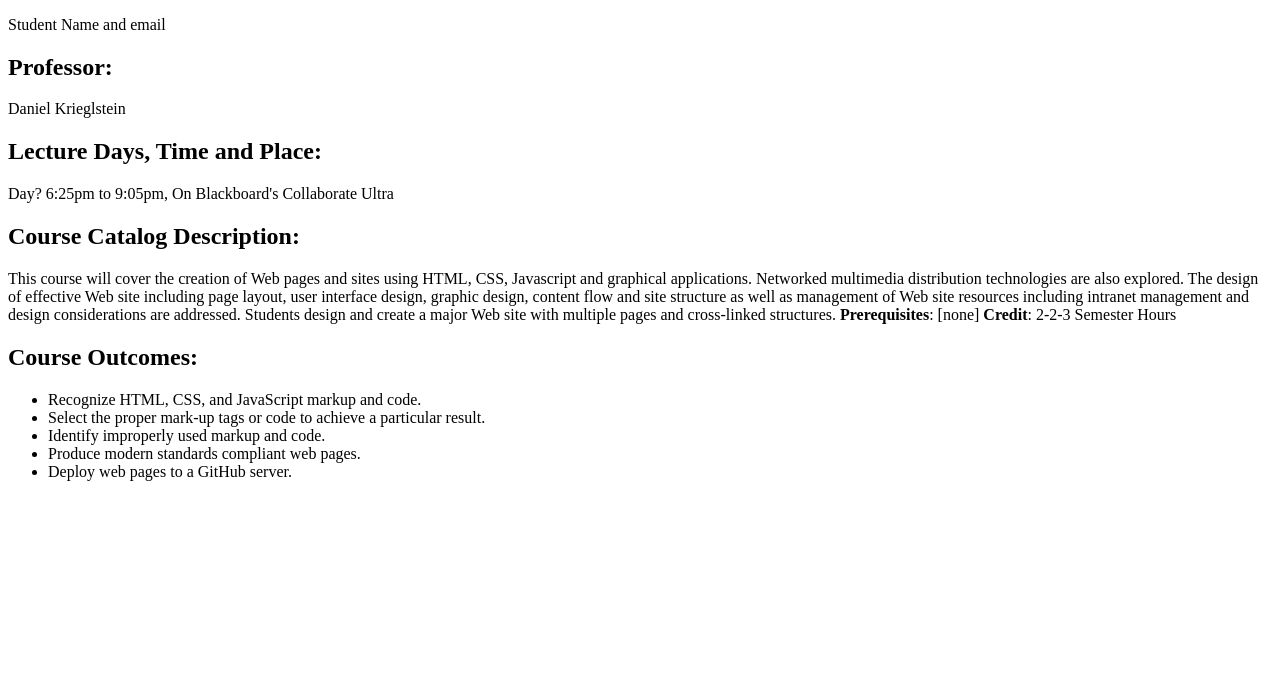
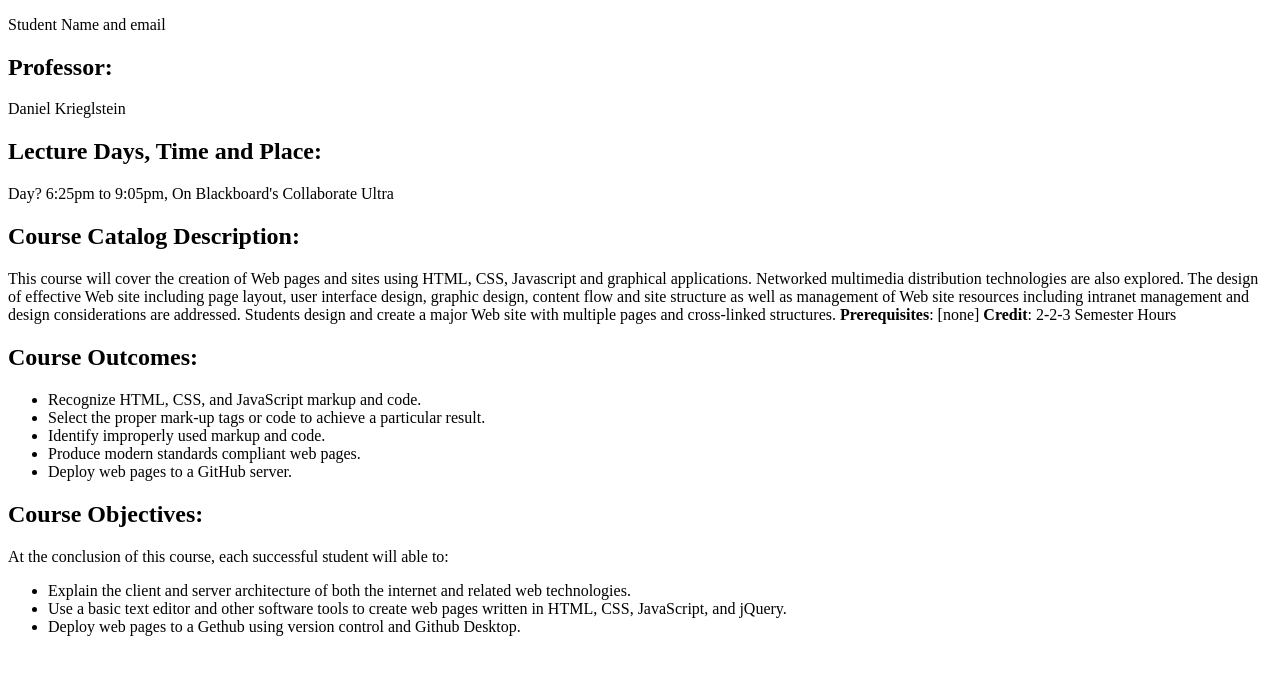
Before and after one commit to robowango/lab-222, a plain HTML site: page index8.html in a window 1280 px wide. Shown: the part 105-780 px from the top of the page. Drawn offline with Linux system fonts and the light colour scheme.

Commit message:
Update index8.html
finishing the rest of the wording

```diff
--- a/index8.html
+++ b/index8.html
@@ -22,3 +22,12 @@
     <li>Produce modern standards compliant web pages.</li>
     <li>Deploy web pages to a GitHub server.</li>
   </ul>
+  <h2>Course Objectives:</h2>
+  <p>At the conclusion of this course, each successful student will able to:</p>
+  <ul>
+    <li>Explain the client and server architecture of both the internet and related web technologies.</li>
+    <li>Use a basic text editor and other software tools to create web pages written in HTML, CSS, JavaScript, and jQuery.</li>
+    <li>Deploy web pages to a Gethub using version control and Github Desktop.</li>
+  </ul>
+</body>
+</html>
```
